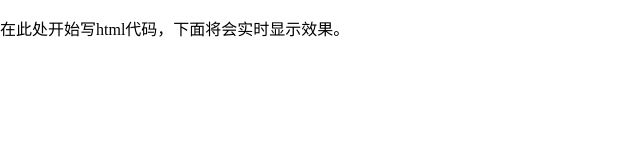
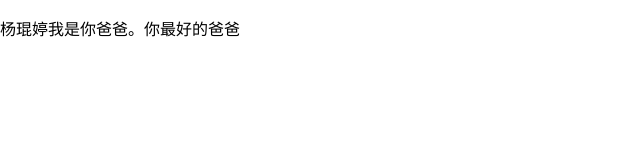
Before and after one commit to tianzhendenaive/naive, a plain HTML site: page index.html in a window 1280 px wide. Shown: the whole page, without its empty margins (0-640 px from the left). Drawn offline with Linux system fonts and the light colour scheme.

Commit message:
Update index.html

```diff
--- a/index.html
+++ b/index.html
@@ -3,7 +3,7 @@
   <head>
     <meta charset="utf-8">
     <meta name="viewport" content="width=device-width, initial-scale=1" />
-    <title>康文昌的在线HTML 教学小工具</title>
+    <title>杨琨婷我是你爸爸</title>
     <style>
       body {
         margin: 0;
@@ -11,7 +11,7 @@
     </style>
   </head>
   <body>
-    <p>在此处开始写html代码，下面将会实时显示效果。</p>
+    <p>杨琨婷我是你爸爸。你最好的爸爸</p>
 
   </body>
 </html>
```
